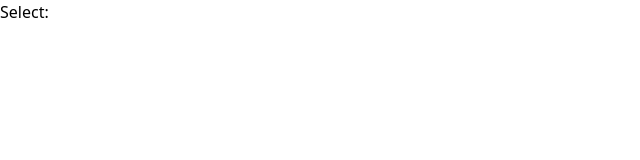
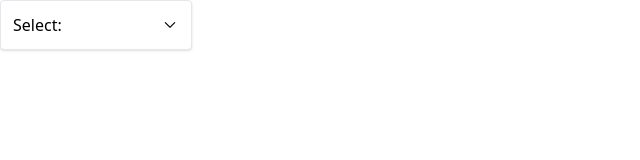
Before and after one commit to pjblecha/udemy-modernreactwithredux2024-comps, a React (Create React App) app: page / in a window 1280 px wide. Shown: the top 160 px of the page, without its empty margins (0-640 px from the left). Built offline with nearby package versions, Linux system fonts and the light colour scheme.

Commit message:
finishing section 12 #217

```diff
--- a/src/App.js
+++ b/src/App.js
@@ -10,21 +10,27 @@
 
     const options = [
         {
-            'label': 'Red',
-            'value': 'red'
+            label: "Red",
+            value: "red",
         },
         {
-            'label': 'Green',
-            'value': 'green'
+            label: "Green",
+            value: "green",
         },
         {
-            'label': 'Blue',
-            'value': 'blue'
-        }
+            label: "Blue",
+            value: "blue",
+        },
     ];
 
     return (
-        <Dropdown options={options} selectedDDValue={selectedDDValue} onDDSelect={handleDDSelect} />
+        <div className="flex">
+            <Dropdown
+                options={options}
+                value={selectedDDValue}
+                onChange={handleDDSelect}
+            />
+        </div>
     );
 }
 
--- a/src/components/Dropdown.js
+++ b/src/components/Dropdown.js
@@ -1,7 +1,23 @@
-import { useState } from "react";
+import { useState, useEffect, useRef } from "react";
+import { GoChevronDown } from "react-icons/go";
+import Panel from "./Panel";
 
-function Dropdown({ options, selectedDDValue, onDDSelect }) {
+function Dropdown({ options, value, onChange }) {
     const [isOpen, setIsOpen] = useState(false);
+    const divEl = useRef();
+
+    useEffect(() => {
+        const handler = (event) => {
+            if(!divEl.current) return;
+            if(!divEl.current.contains(event.target)) setIsOpen(false);
+        };
+
+        document.addEventListener("click", handler, true);
+
+        return () => {
+            document.removeEventListener("click", handler);
+        };
+    }, []);
 
     const handleOpen = () => {
         setIsOpen(!isOpen);
@@ -9,24 +25,33 @@
 
     const handleOptionSelect = (option) => {
         setIsOpen(false);
-        onDDSelect(option);
+        onChange(option);
     };
 
     const renderedOptions = options.map((option) => {
         return (
-            <div onClick={() => handleOptionSelect(option)} key={option.value}>
+            <div
+                className="hover:bg-sky-100 rounded cursor-pointer p-1"
+                onClick={() => handleOptionSelect(option)}
+                key={option.value}
+            >
                 {option.label}
             </div>
         );
     });
 
-    let ddContent = !!selectedDDValue ? selectedDDValue.label : 'Select:';
-
-
     return (
-        <div>
-            <div onClick={handleOpen}>{ddContent}</div>
-            {isOpen && <div>{renderedOptions}</div>}
+        <div ref={divEl} className="w-48 relative">
+            <Panel
+                className="flex justify-between items-center cursor-pointer"
+                onClick={handleOpen}
+            >
+                {value?.label || "Select:"}
+                <GoChevronDown className="text-lg" />
+            </Panel>
+            {isOpen && (
+                <Panel className="absolute top-full">{renderedOptions}</Panel>
+            )}
         </div>
     );
 }
--- /dev/null
+++ b/src/components/Panel.js
@@ -0,0 +1,21 @@
+import classNames from "classnames";
+
+function Panel({ children, className, ...rest }) {
+    const classes = classNames(
+        "border",
+        "rounded",
+        "p-3",
+        "shadow",
+        "bg-white",
+        "w-full",
+        className
+    );
+
+    return (
+        <div {...rest} className={classes}>
+            {children}
+        </div>
+    );
+}
+
+export default Panel;
```
